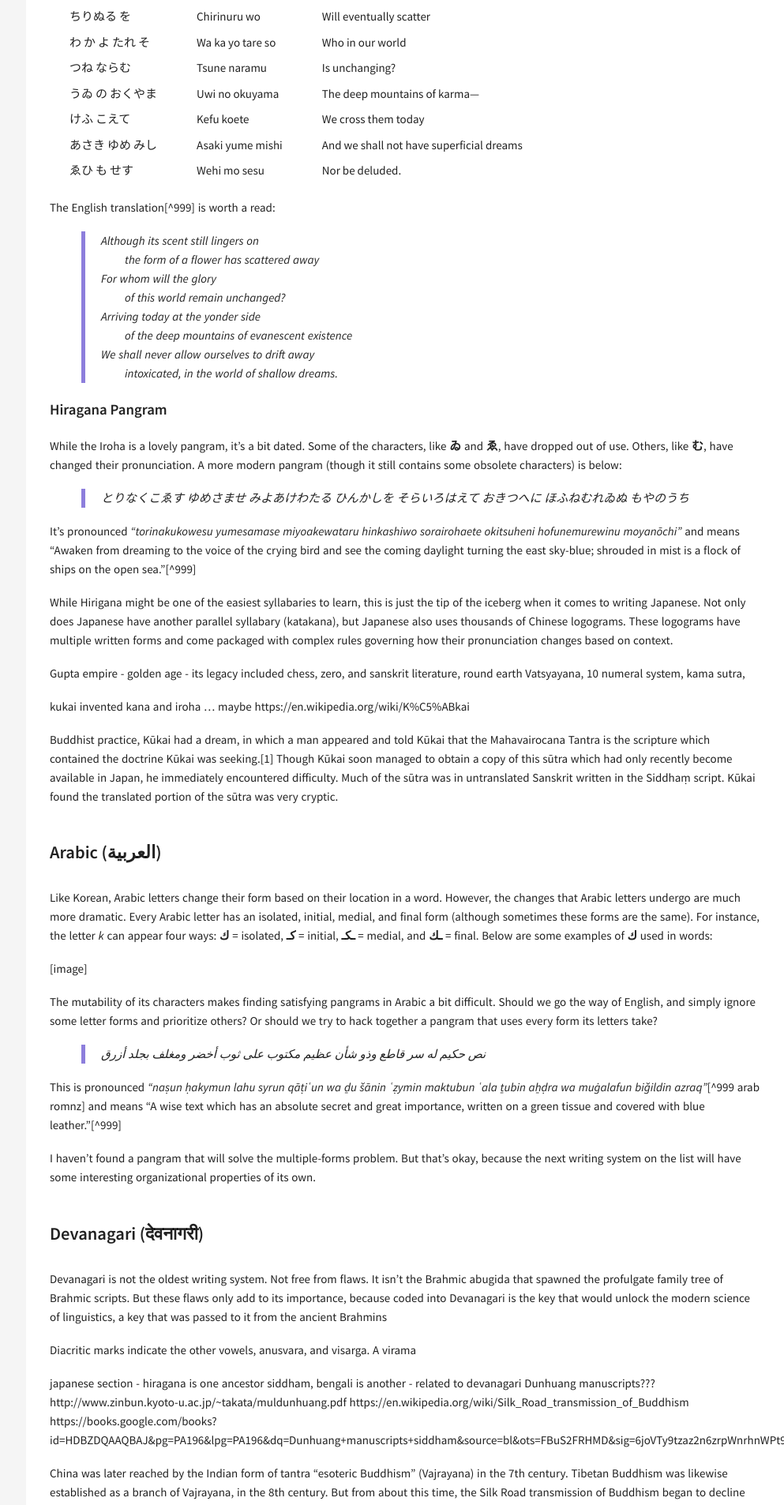
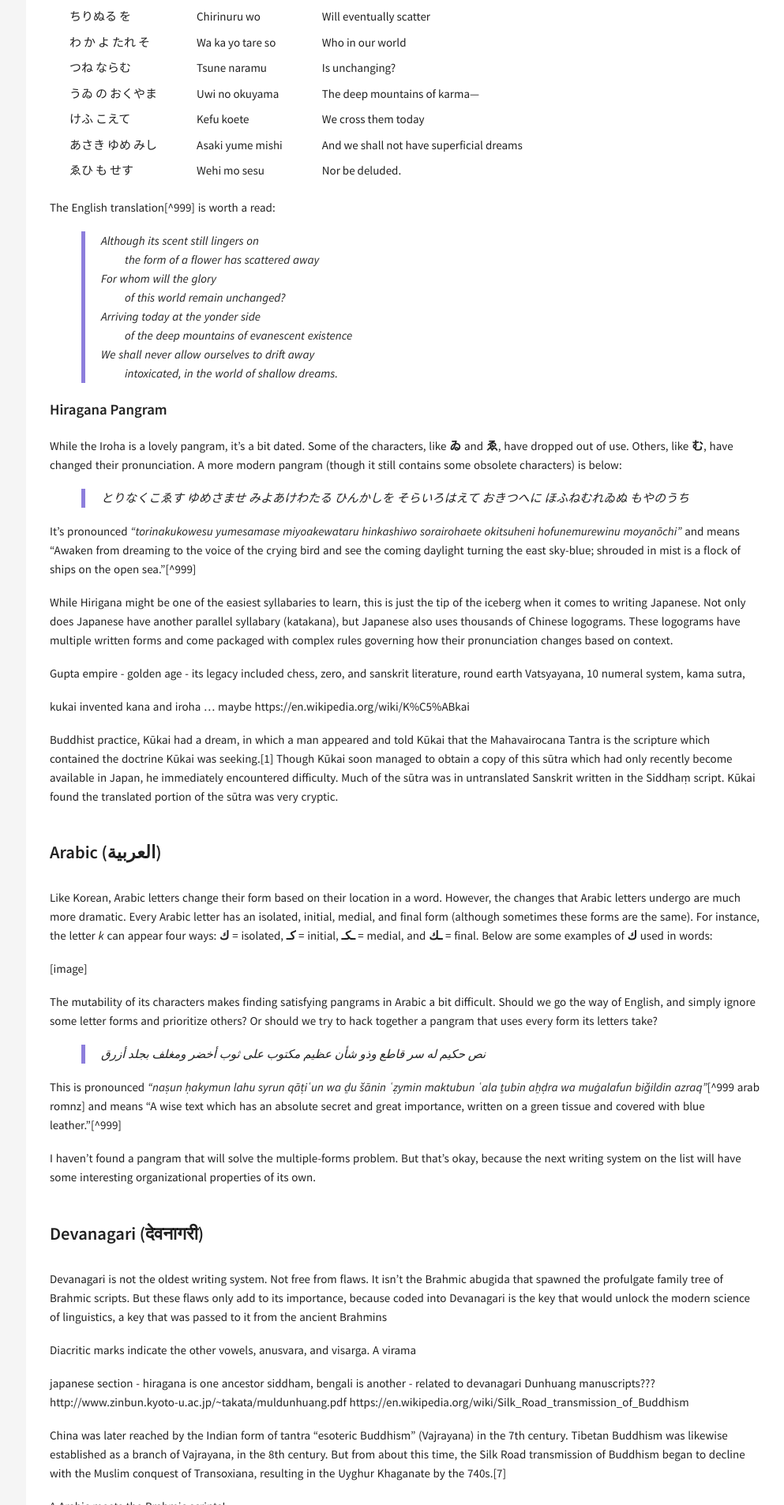
Before and after one commit to camoverride/camoverride.github.io, a Jekyll site: the page built from _posts/2016-11-04-pangrams.md, in a window 1280 px wide. Shown: the part 3094-5000 px from the top of the page at 79% size, without its empty margins (287-1280 px from the left). Built offline with Jekyll 4.4.1, drawn with Linux system fonts in a browser that asks for light colours; some of the changed lines change nothing that is shown; some of the changed text lies outside the part shown.

Commit message:
removed link

```diff
--- a/_posts/2016-11-04-pangrams.md
+++ b/_posts/2016-11-04-pangrams.md
@@ -149,7 +149,6 @@ japanese section - hiragana is one ancestor siddham, bengali is another - relate
  Dunhuang manuscripts???
  http://www.zinbun.kyoto-u.ac.jp/~takata/muldunhuang.pdf
  https://en.wikipedia.org/wiki/Silk_Road_transmission_of_Buddhism
-https://books.google.com/books?id=HDBZDQAAQBAJ&pg=PA196&lpg=PA196&dq=Dunhuang+manuscripts+siddham&source=bl&ots=FBuS2FRHMD&sig=6joVTy9tzaz2n6zrpWnrhnWPt9M&hl=en&sa=X&ved=0ahUKEwjEyoDT85rQAhXrsVQKHROCAtoQ6AEIQTAJ#v=onepage&q=Dunhuang%20manuscripts%20siddham&f=false
 
 China was later reached by the Indian form of tantra "esoteric Buddhism" (Vajrayana) in the 7th century. Tibetan Buddhism was likewise established as a branch of Vajrayana, in the 8th century. But from about this time, the Silk Road transmission of Buddhism began to decline with the Muslim conquest of Transoxiana, resulting in the Uyghur Khaganate by the 740s.[7]
 
```
